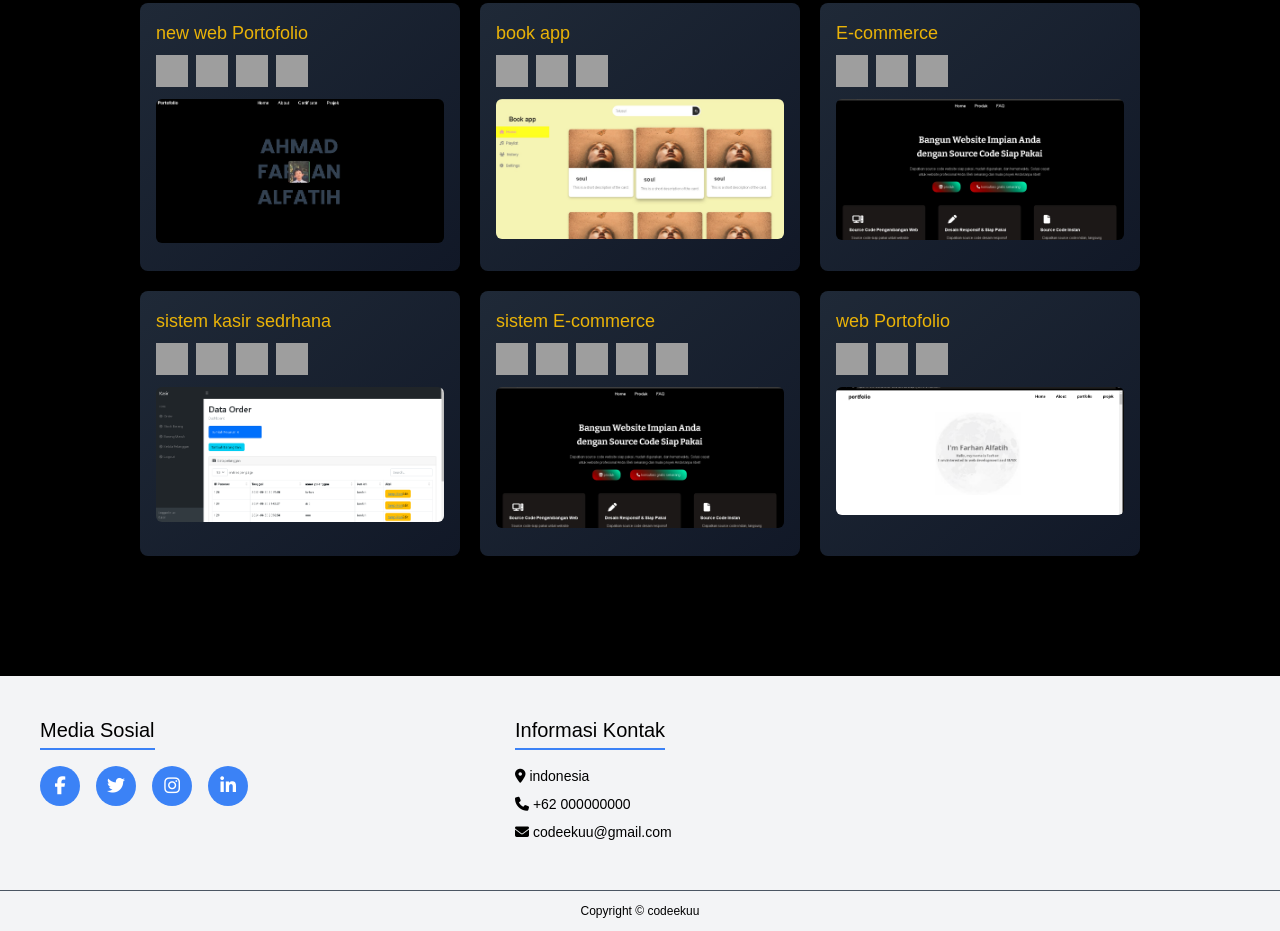
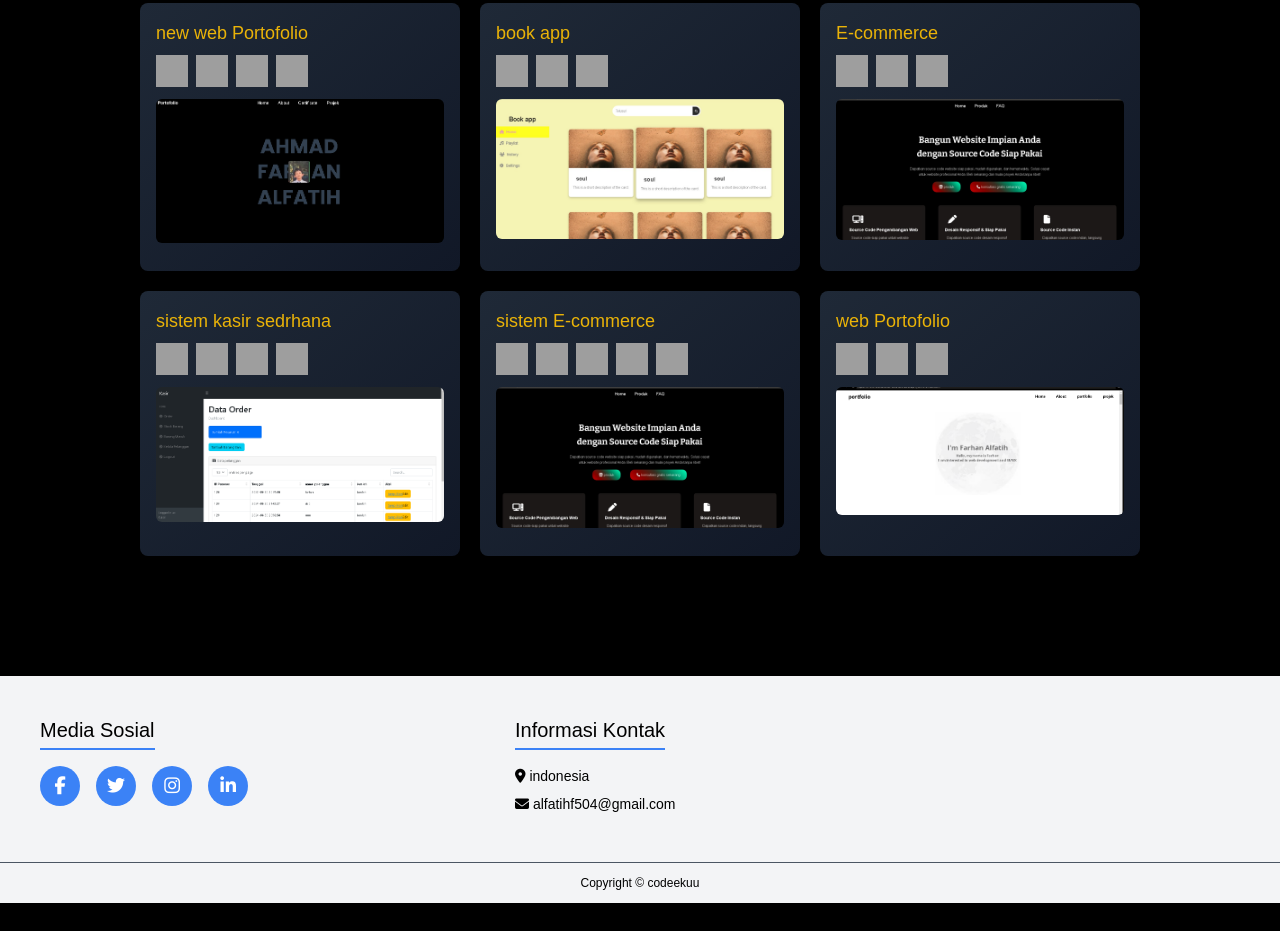
Before and after one commit to farhanalfatih/farhanalfatih.github.io, a plain HTML site: page index.html in a window 1280 px wide. Shown: the part 3482-4413 px from the top of the page. After the commit the page ends 4385 px from the top, so only its background shows below. Drawn offline with nearby package versions, Linux system fonts and the light colour scheme; grey boxes are pictures that could not be loaded.

Commit message:
Update index.html

```diff
--- a/index.html
+++ b/index.html
@@ -338,8 +338,8 @@
         <div class="min-w-[250px]">
             <h3 class="text-xl mb-4 border-b-2 border-blue-500 inline-block pb-1">Informasi Kontak</h3>
             <p class="text-sm text-black mb-2"><i class="fas fa-map-marker-alt"></i> indonesia</p>
-            <p class="text-sm text-black mb-2"><i class="fas fa-phone"></i> +62 000000000</p>
-            <p class="text-sm text-black mb-2"><i class="fas fa-envelope"></i> codeekuu@gmail.com</p>
+<!--             <p class="text-sm text-black mb-2"><i class="fas fa-phone"></i> +62 000000000</p> -->
+            <p class="text-sm text-black mb-2"><i class="fas fa-envelope"></i> alfatihf504@gmail.com</p>
         </div>
         <div class="min-w-[250px]">
         </div>
```
